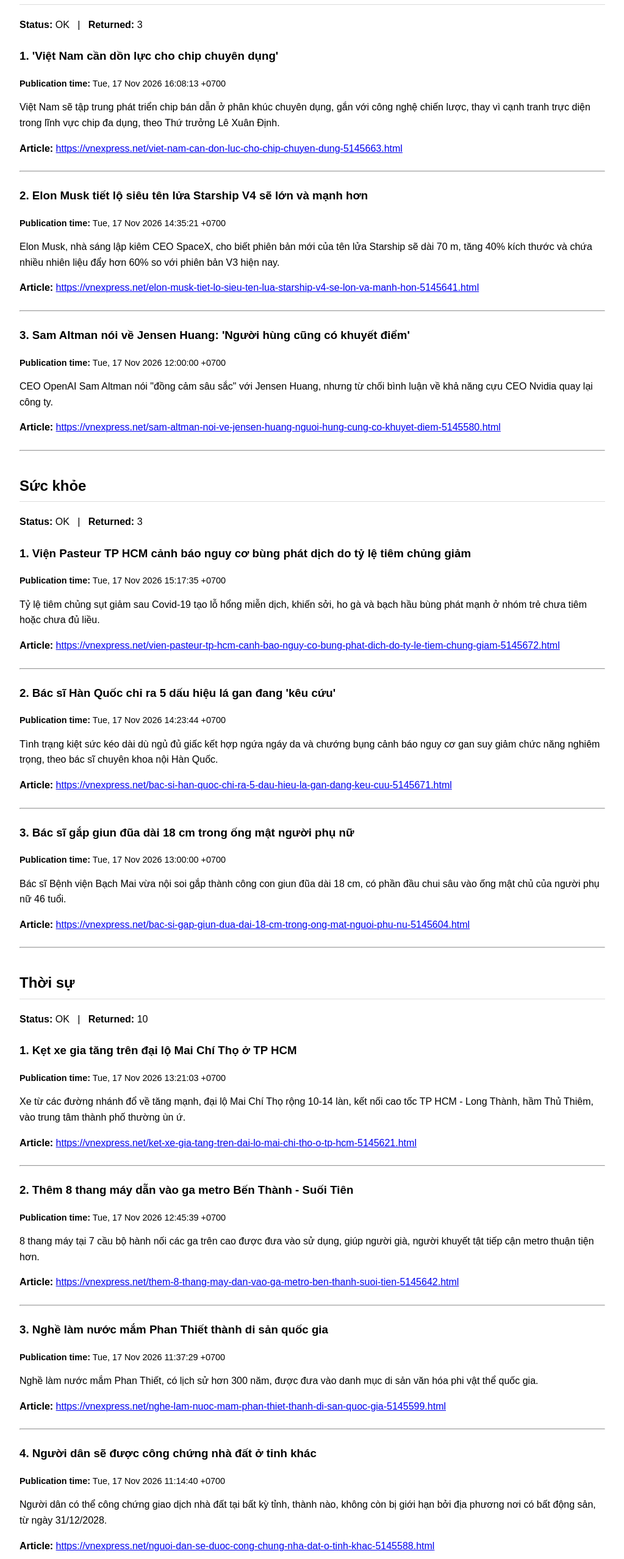
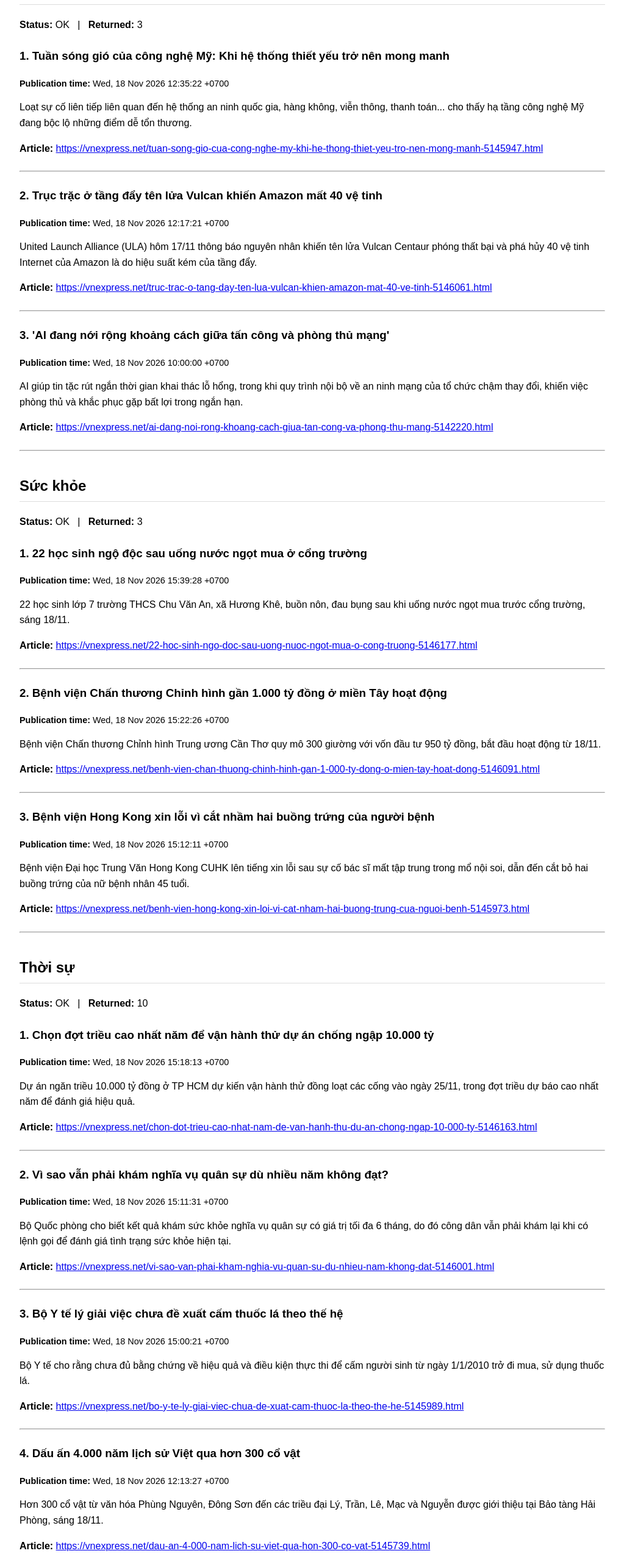
Before and after one commit to Henryta89/vnexpress-rss-briefing, a plain HTML site: page docs/index.html in a window 1280 px wide. Shown: the part 240-2797 px from the top of the page at 61% size, without its empty margins (128-1151 px from the left). Drawn offline with Linux system fonts and the light colour scheme.

Commit message:
chore: refresh VnExpress RSS briefing

```diff
--- a/docs/index.html
+++ b/docs/index.html
@@ -39,126 +39,126 @@ a {
 </head>
 <body>
 <h1>VnExpress RSS Briefing Source</h1>
-<p><strong>Updated:</strong> 2026-11-17 16:43:00 Asia/Ho_Chi_Minh</p>
+<p><strong>Updated:</strong> 2026-11-18 16:04:52 Asia/Ho_Chi_Minh</p>
 <p><strong>Source authority:</strong> VnExpress RSS</p>
 <section><h2>Khoa học công nghệ</h2>
 <p><strong>Status:</strong> OK &nbsp; | &nbsp; <strong>Returned:</strong> 3</p>
 <article>
-<h3>1. &#x27;Việt Nam cần dồn lực cho chip chuyên dụng&#x27;</h3>
-<p class="metadata"><strong>Publication time:</strong> Tue, 17 Nov 2026 16:08:13 +0700</p>
-<p class="description">Việt Nam sẽ tập trung phát triển chip bán dẫn ở phân khúc chuyên dụng, gắn với công nghệ chiến lược, thay vì cạnh tranh trực diện trong lĩnh vực chip đa dụng, theo Thứ trưởng Lê Xuân Định.</p>
-<p><strong>Article:</strong> <a href="https://vnexpress.net/viet-nam-can-don-luc-cho-chip-chuyen-dung-5145663.html">https://vnexpress.net/viet-nam-can-don-luc-cho-chip-chuyen-dung-5145663.html</a></p>
+<h3>1. Tuần sóng gió của công nghệ Mỹ: Khi hệ thống thiết yếu trở nên mong manh</h3>
+<p class="metadata"><strong>Publication time:</strong> Wed, 18 Nov 2026 12:35:22 +0700</p>
+<p class="description">Loạt sự cố liên tiếp liên quan đến hệ thống an ninh quốc gia, hàng không, viễn thông, thanh toán... cho thấy hạ tầng công nghệ Mỹ đang bộc lộ những điểm dễ tổn thương.</p>
+<p><strong>Article:</strong> <a href="https://vnexpress.net/tuan-song-gio-cua-cong-nghe-my-khi-he-thong-thiet-yeu-tro-nen-mong-manh-5145947.html">https://vnexpress.net/tuan-song-gio-cua-cong-nghe-my-khi-he-thong-thiet-yeu-tro-nen-mong-manh-5145947.html</a></p>
 </article>
 <hr>
 <article>
-<h3>2. Elon Musk tiết lộ siêu tên lửa Starship V4 sẽ lớn và mạnh hơn</h3>
-<p class="metadata"><strong>Publication time:</strong> Tue, 17 Nov 2026 14:35:21 +0700</p>
-<p class="description">Elon Musk, nhà sáng lập kiêm CEO SpaceX, cho biết phiên bản mới của tên lửa Starship sẽ dài 70 m, tăng 40% kích thước và chứa nhiều nhiên liệu đẩy hơn 60% so với phiên bản V3 hiện nay.</p>
-<p><strong>Article:</strong> <a href="https://vnexpress.net/elon-musk-tiet-lo-sieu-ten-lua-starship-v4-se-lon-va-manh-hon-5145641.html">https://vnexpress.net/elon-musk-tiet-lo-sieu-ten-lua-starship-v4-se-lon-va-manh-hon-5145641.html</a></p>
+<h3>2. Trục trặc ở tầng đẩy tên lửa Vulcan khiến Amazon mất 40 vệ tinh</h3>
+<p class="metadata"><strong>Publication time:</strong> Wed, 18 Nov 2026 12:17:21 +0700</p>
+<p class="description">United Launch Alliance (ULA) hôm 17/11 thông báo nguyên nhân khiến tên lửa Vulcan Centaur phóng thất bại và phá hủy 40 vệ tinh Internet của Amazon là do hiệu suất kém của tầng đẩy.</p>
+<p><strong>Article:</strong> <a href="https://vnexpress.net/truc-trac-o-tang-day-ten-lua-vulcan-khien-amazon-mat-40-ve-tinh-5146061.html">https://vnexpress.net/truc-trac-o-tang-day-ten-lua-vulcan-khien-amazon-mat-40-ve-tinh-5146061.html</a></p>
 </article>
 <hr>
 <article>
-<h3>3. Sam Altman nói về Jensen Huang: &#x27;Người hùng cũng có khuyết điểm&#x27;</h3>
-<p class="metadata"><strong>Publication time:</strong> Tue, 17 Nov 2026 12:00:00 +0700</p>
-<p class="description">CEO OpenAI Sam Altman nói &quot;đồng cảm sâu sắc&quot; với Jensen Huang, nhưng từ chối bình luận về khả năng cựu CEO Nvidia quay lại công ty.</p>
-<p><strong>Article:</strong> <a href="https://vnexpress.net/sam-altman-noi-ve-jensen-huang-nguoi-hung-cung-co-khuyet-diem-5145580.html">https://vnexpress.net/sam-altman-noi-ve-jensen-huang-nguoi-hung-cung-co-khuyet-diem-5145580.html</a></p>
+<h3>3. &#x27;AI đang nới rộng khoảng cách giữa tấn công và phòng thủ mạng&#x27;</h3>
+<p class="metadata"><strong>Publication time:</strong> Wed, 18 Nov 2026 10:00:00 +0700</p>
+<p class="description">AI giúp tin tặc rút ngắn thời gian khai thác lỗ hổng, trong khi quy trình nội bộ về an ninh mạng của tổ chức chậm thay đổi, khiến việc phòng thủ và khắc phục gặp bất lợi trong ngắn hạn.</p>
+<p><strong>Article:</strong> <a href="https://vnexpress.net/ai-dang-noi-rong-khoang-cach-giua-tan-cong-va-phong-thu-mang-5142220.html">https://vnexpress.net/ai-dang-noi-rong-khoang-cach-giua-tan-cong-va-phong-thu-mang-5142220.html</a></p>
 </article>
 <hr>
 </section>
 <section><h2>Sức khỏe</h2>
 <p><strong>Status:</strong> OK &nbsp; | &nbsp; <strong>Returned:</strong> 3</p>
 <article>
-<h3>1. Viện Pasteur TP HCM cảnh báo nguy cơ bùng phát dịch do tỷ lệ tiêm chủng giảm</h3>
-<p class="metadata"><strong>Publication time:</strong> Tue, 17 Nov 2026 15:17:35 +0700</p>
-<p class="description">Tỷ lệ tiêm chủng sụt giảm sau Covid-19 tạo lỗ hổng miễn dịch, khiến sởi, ho gà và bạch hầu bùng phát mạnh ở nhóm trẻ chưa tiêm hoặc chưa đủ liều.</p>
-<p><strong>Article:</strong> <a href="https://vnexpress.net/vien-pasteur-tp-hcm-canh-bao-nguy-co-bung-phat-dich-do-ty-le-tiem-chung-giam-5145672.html">https://vnexpress.net/vien-pasteur-tp-hcm-canh-bao-nguy-co-bung-phat-dich-do-ty-le-tiem-chung-giam-5145672.html</a></p>
+<h3>1. 22 học sinh ngộ độc sau uống nước ngọt mua ở cổng trường</h3>
+<p class="metadata"><strong>Publication time:</strong> Wed, 18 Nov 2026 15:39:28 +0700</p>
+<p class="description">22 học sinh lớp 7 trường THCS Chu Văn An, xã Hương Khê, buồn nôn, đau bụng sau khi uống nước ngọt mua trước cổng trường, sáng 18/11.</p>
+<p><strong>Article:</strong> <a href="https://vnexpress.net/22-hoc-sinh-ngo-doc-sau-uong-nuoc-ngot-mua-o-cong-truong-5146177.html">https://vnexpress.net/22-hoc-sinh-ngo-doc-sau-uong-nuoc-ngot-mua-o-cong-truong-5146177.html</a></p>
 </article>
 <hr>
 <article>
-<h3>2. Bác sĩ Hàn Quốc chỉ ra 5 dấu hiệu lá gan đang &#x27;kêu cứu&#x27;</h3>
-<p class="metadata"><strong>Publication time:</strong> Tue, 17 Nov 2026 14:23:44 +0700</p>
-<p class="description">Tình trạng kiệt sức kéo dài dù ngủ đủ giấc kết hợp ngứa ngáy da và chướng bụng cảnh báo nguy cơ gan suy giảm chức năng nghiêm trọng, theo bác sĩ chuyên khoa nội Hàn Quốc.</p>
-<p><strong>Article:</strong> <a href="https://vnexpress.net/bac-si-han-quoc-chi-ra-5-dau-hieu-la-gan-dang-keu-cuu-5145671.html">https://vnexpress.net/bac-si-han-quoc-chi-ra-5-dau-hieu-la-gan-dang-keu-cuu-5145671.html</a></p>
+<h3>2. Bệnh viện Chấn thương Chỉnh hình gần 1.000 tỷ đồng ở miền Tây hoạt động</h3>
+<p class="metadata"><strong>Publication time:</strong> Wed, 18 Nov 2026 15:22:26 +0700</p>
+<p class="description">Bệnh viện Chấn thương Chỉnh hình Trung ương Cần Thơ quy mô 300 giường với vốn đầu tư 950 tỷ đồng, bắt đầu hoạt động từ 18/11.</p>
+<p><strong>Article:</strong> <a href="https://vnexpress.net/benh-vien-chan-thuong-chinh-hinh-gan-1-000-ty-dong-o-mien-tay-hoat-dong-5146091.html">https://vnexpress.net/benh-vien-chan-thuong-chinh-hinh-gan-1-000-ty-dong-o-mien-tay-hoat-dong-5146091.html</a></p>
 </article>
 <hr>
 <article>
-<h3>3. Bác sĩ gắp giun đũa dài 18 cm trong ống mật người phụ nữ</h3>
-<p class="metadata"><strong>Publication time:</strong> Tue, 17 Nov 2026 13:00:00 +0700</p>
-<p class="description">Bác sĩ Bệnh viện Bạch Mai vừa nội soi gắp thành công con giun đũa dài 18 cm, có phần đầu chui sâu vào ống mật chủ của người phụ nữ 46 tuổi.</p>
-<p><strong>Article:</strong> <a href="https://vnexpress.net/bac-si-gap-giun-dua-dai-18-cm-trong-ong-mat-nguoi-phu-nu-5145604.html">https://vnexpress.net/bac-si-gap-giun-dua-dai-18-cm-trong-ong-mat-nguoi-phu-nu-5145604.html</a></p>
+<h3>3. Bệnh viện Hong Kong xin lỗi vì cắt nhầm hai buồng trứng của người bệnh</h3>
+<p class="metadata"><strong>Publication time:</strong> Wed, 18 Nov 2026 15:12:11 +0700</p>
+<p class="description">Bệnh viện Đại học Trung Văn Hong Kong CUHK lên tiếng xin lỗi sau sự cố bác sĩ mất tập trung trong mổ nội soi, dẫn đến cắt bỏ hai buồng trứng của nữ bệnh nhân 45 tuổi.</p>
+<p><strong>Article:</strong> <a href="https://vnexpress.net/benh-vien-hong-kong-xin-loi-vi-cat-nham-hai-buong-trung-cua-nguoi-benh-5145973.html">https://vnexpress.net/benh-vien-hong-kong-xin-loi-vi-cat-nham-hai-buong-trung-cua-nguoi-benh-5145973.html</a></p>
 </article>
 <hr>
 </section>
 <section><h2>Thời sự</h2>
 <p><strong>Status:</strong> OK &nbsp; | &nbsp; <strong>Returned:</strong> 10</p>
 <article>
-<h3>1. Kẹt xe gia tăng trên đại lộ Mai Chí Thọ ở TP HCM</h3>
-<p class="metadata"><strong>Publication time:</strong> Tue, 17 Nov 2026 13:21:03 +0700</p>
-<p class="description">Xe từ các đường nhánh đổ về tăng mạnh, đại lộ Mai Chí Thọ rộng 10-14 làn, kết nối cao tốc TP HCM - Long Thành, hầm Thủ Thiêm, vào trung tâm thành phố thường ùn ứ.</p>
-<p><strong>Article:</strong> <a href="https://vnexpress.net/ket-xe-gia-tang-tren-dai-lo-mai-chi-tho-o-tp-hcm-5145621.html">https://vnexpress.net/ket-xe-gia-tang-tren-dai-lo-mai-chi-tho-o-tp-hcm-5145621.html</a></p>
+<h3>1. Chọn đợt triều cao nhất năm để vận hành thử dự án chống ngập 10.000 tỷ</h3>
+<p class="metadata"><strong>Publication time:</strong> Wed, 18 Nov 2026 15:18:13 +0700</p>
+<p class="description">Dự án ngăn triều 10.000 tỷ đồng ở TP HCM dự kiến vận hành thử đồng loạt các cống vào ngày 25/11, trong đợt triều dự báo cao nhất năm để đánh giá hiệu quả.</p>
+<p><strong>Article:</strong> <a href="https://vnexpress.net/chon-dot-trieu-cao-nhat-nam-de-van-hanh-thu-du-an-chong-ngap-10-000-ty-5146163.html">https://vnexpress.net/chon-dot-trieu-cao-nhat-nam-de-van-hanh-thu-du-an-chong-ngap-10-000-ty-5146163.html</a></p>
 </article>
 <hr>
 <article>
-<h3>2. Thêm 8 thang máy dẫn vào ga metro Bến Thành - Suối Tiên</h3>
-<p class="metadata"><strong>Publication time:</strong> Tue, 17 Nov 2026 12:45:39 +0700</p>
-<p class="description">8 thang máy tại 7 cầu bộ hành nối các ga trên cao được đưa vào sử dụng, giúp người già, người khuyết tật tiếp cận metro thuận tiện hơn.</p>
-<p><strong>Article:</strong> <a href="https://vnexpress.net/them-8-thang-may-dan-vao-ga-metro-ben-thanh-suoi-tien-5145642.html">https://vnexpress.net/them-8-thang-may-dan-vao-ga-metro-ben-thanh-suoi-tien-5145642.html</a></p>
+<h3>2. Vì sao vẫn phải khám nghĩa vụ quân sự dù nhiều năm không đạt?</h3>
+<p class="metadata"><strong>Publication time:</strong> Wed, 18 Nov 2026 15:11:31 +0700</p>
+<p class="description">Bộ Quốc phòng cho biết kết quả khám sức khỏe nghĩa vụ quân sự có giá trị tối đa 6 tháng, do đó công dân vẫn phải khám lại khi có lệnh gọi để đánh giá tình trạng sức khỏe hiện tại.</p>
+<p><strong>Article:</strong> <a href="https://vnexpress.net/vi-sao-van-phai-kham-nghia-vu-quan-su-du-nhieu-nam-khong-dat-5146001.html">https://vnexpress.net/vi-sao-van-phai-kham-nghia-vu-quan-su-du-nhieu-nam-khong-dat-5146001.html</a></p>
 </article>
 <hr>
 <article>
-<h3>3. Nghề làm nước mắm Phan Thiết thành di sản quốc gia</h3>
-<p class="metadata"><strong>Publication time:</strong> Tue, 17 Nov 2026 11:37:29 +0700</p>
-<p class="description">Nghề làm nước mắm Phan Thiết, có lịch sử hơn 300 năm, được đưa vào danh mục di sản văn hóa phi vật thể quốc gia.</p>
-<p><strong>Article:</strong> <a href="https://vnexpress.net/nghe-lam-nuoc-mam-phan-thiet-thanh-di-san-quoc-gia-5145599.html">https://vnexpress.net/nghe-lam-nuoc-mam-phan-thiet-thanh-di-san-quoc-gia-5145599.html</a></p>
+<h3>3. Bộ Y tế lý giải việc chưa đề xuất cấm thuốc lá theo thế hệ</h3>
+<p class="metadata"><strong>Publication time:</strong> Wed, 18 Nov 2026 15:00:21 +0700</p>
+<p class="description">Bộ Y tế cho rằng chưa đủ bằng chứng về hiệu quả và điều kiện thực thi để cấm người sinh từ ngày 1/1/2010 trở đi mua, sử dụng thuốc lá.</p>
+<p><strong>Article:</strong> <a href="https://vnexpress.net/bo-y-te-ly-giai-viec-chua-de-xuat-cam-thuoc-la-theo-the-he-5145989.html">https://vnexpress.net/bo-y-te-ly-giai-viec-chua-de-xuat-cam-thuoc-la-theo-the-he-5145989.html</a></p>
 </article>
 <hr>
 <article>
-<h3>4. Người dân sẽ được công chứng nhà đất ở tỉnh khác</h3>
-<p class="metadata"><strong>Publication time:</strong> Tue, 17 Nov 2026 11:14:40 +0700</p>
-<p class="description">Người dân có thể công chứng giao dịch nhà đất tại bất kỳ tỉnh, thành nào, không còn bị giới hạn bởi địa phương nơi có bất động sản, từ ngày 31/12/2028.</p>
-<p><strong>Article:</strong> <a href="https://vnexpress.net/nguoi-dan-se-duoc-cong-chung-nha-dat-o-tinh-khac-5145588.html">https://vnexpress.net/nguoi-dan-se-duoc-cong-chung-nha-dat-o-tinh-khac-5145588.html</a></p>
+<h3>4. Dấu ấn 4.000 năm lịch sử Việt qua hơn 300 cổ vật</h3>
+<p class="metadata"><strong>Publication time:</strong> Wed, 18 Nov 2026 12:13:27 +0700</p>
+<p class="description">Hơn 300 cổ vật từ văn hóa Phùng Nguyên, Đông Sơn đến các triều đại Lý, Trần, Lê, Mạc và Nguyễn được giới thiệu tại Bảo tàng Hải Phòng, sáng 18/11.</p>
+<p><strong>Article:</strong> <a href="https://vnexpress.net/dau-an-4-000-nam-lich-su-viet-qua-hon-300-co-vat-5145739.html">https://vnexpress.net/dau-an-4-000-nam-lich-su-viet-qua-hon-300-co-vat-5145739.html</a></p>
 </article>
 <hr>
 <article>
-<h3>5. Không gian lịch sử tại &#x27;Thủ đô kháng chiến&#x27; Tân Trào</h3>
-<p class="metadata"><strong>Publication time:</strong> Tue, 17 Nov 2026 10:51:08 +0700</p>
-<p class="description">Bảo tàng ATK Tân Trào có không gian trưng bày khoảng 1.300 m, giới thiệu lịch sử và quá trình hoạt động cách mạng tại vùng đất Tân Trào.</p>
-<p><strong>Article:</strong> <a href="https://vnexpress.net/khong-gian-lich-su-tai-thu-do-khang-chien-tan-trao-5145342.html">https://vnexpress.net/khong-gian-lich-su-tai-thu-do-khang-chien-tan-trao-5145342.html</a></p>
+<h3>5. Hà Nội cấm nhiều tuyến phố quanh Hồ Gươm trong 6 ngày</h3>
+<p class="metadata"><strong>Publication time:</strong> Wed, 18 Nov 2026 11:42:59 +0700</p>
+<p class="description">Nhằm phục vụ các hoạt động nhân Ngày Văn hóa Việt Nam, Công an TP Hà Nội sẽ tạm cấm và hạn chế phương tiện trên nhiều tuyến phố trung tâm từ 18/11 đến sáng 23/11.</p>
+<p><strong>Article:</strong> <a href="https://vnexpress.net/ha-noi-cam-nhieu-tuyen-pho-quanh-ho-guom-trong-6-ngay-5146037.html">https://vnexpress.net/ha-noi-cam-nhieu-tuyen-pho-quanh-ho-guom-trong-6-ngay-5146037.html</a></p>
 </article>
 <hr>
 <article>
-<h3>6. Đề xuất con nuôi được biết thông tin về cha mẹ đẻ</h3>
-<p class="metadata"><strong>Publication time:</strong> Tue, 17 Nov 2026 10:38:16 +0700</p>
-<p class="description">Bộ Tư pháp dự kiến bổ sung quy định lưu trữ vĩnh viễn hồ sơ nuôi con nuôi, tạo điều kiện để người được nhận nuôi tìm hiểu thông tin về cha mẹ đẻ.</p>
-<p><strong>Article:</strong> <a href="https://vnexpress.net/de-xuat-con-nuoi-duoc-biet-thong-tin-ve-cha-me-de-5145499.html">https://vnexpress.net/de-xuat-con-nuoi-duoc-biet-thong-tin-ve-cha-me-de-5145499.html</a></p>
+<h3>6. Ba người được cứu khỏi căn hộ chung cư bốc cháy</h3>
+<p class="metadata"><strong>Publication time:</strong> Wed, 18 Nov 2026 11:29:58 +0700</p>
+<p class="description">Một người lớn và hai trẻ em mắc kẹt trong căn hộ tầng 8 chung cư được cảnh sát hướng dẫn thoát ra ngoài khi hỏa hoạn xảy ra, sáng 18/11.</p>
+<p><strong>Article:</strong> <a href="https://vnexpress.net/ba-nguoi-duoc-cuu-khoi-can-ho-chung-cu-boc-chay-5146053.html">https://vnexpress.net/ba-nguoi-duoc-cuu-khoi-can-ho-chung-cu-boc-chay-5146053.html</a></p>
 </article>
 <hr>
 <article>
-<h3>7. Không khí lạnh mạnh tràn xuống miền Bắc từ sáng mai</h3>
-<p class="metadata"><strong>Publication time:</strong> Tue, 17 Nov 2026 10:28:59 +0700</p>
-<p class="description">Không khí lạnh ảnh hưởng đến miền Bắc từ sáng 18/11, sau đó mở rộng xuống Bắc và Trung Trung Bộ gây mưa giông, có nơi mưa lớn.</p>
-<p><strong>Article:</strong> <a href="https://vnexpress.net/khong-khi-lanh-manh-tran-xuong-mien-bac-tu-sang-mai-5145551.html">https://vnexpress.net/khong-khi-lanh-manh-tran-xuong-mien-bac-tu-sang-mai-5145551.html</a></p>
+<h3>7. Miền Bắc mưa từ trưa nay, tối chuyển lạnh</h3>
+<p class="metadata"><strong>Publication time:</strong> Wed, 18 Nov 2026 11:10:20 +0700</p>
+<p class="description">Sáng 18/11, không khí lạnh tràn đến vùng núi, sau đó mở rộng ra toàn miền Bắc và Bắc Trung Bộ, gây mưa giông, nền nhiệt giảm 6-8 độ C so với hôm qua.</p>
+<p><strong>Article:</strong> <a href="https://vnexpress.net/mien-bac-mua-tu-trua-nay-toi-chuyen-lanh-5145991.html">https://vnexpress.net/mien-bac-mua-tu-trua-nay-toi-chuyen-lanh-5145991.html</a></p>
 </article>
 <hr>
 <article>
-<h3>8. Từ 6 triệu đồng vay, gây dựng trại nuôi ba ba, cua đinh tiền tỷ</h3>
-<p class="metadata"><strong>Publication time:</strong> Tue, 17 Nov 2026 06:00:00 +0700</p>
-<p class="description">Từ khoản vay 6 triệu đồng, bà Trương Ánh Nguyệt, 60 tuổi, từng bước phát triển cơ sở chăn nuôi quy mô lớn, đồng thời liên kết 32 hộ dân trong hợp tác xã.</p>
-<p><strong>Article:</strong> <a href="https://vnexpress.net/tu-6-trieu-dong-vay-gay-dung-trai-nuoi-ba-ba-cua-dinh-tien-ty-5145232.html">https://vnexpress.net/tu-6-trieu-dong-vay-gay-dung-trai-nuoi-ba-ba-cua-dinh-tien-ty-5145232.html</a></p>
+<h3>8. TP HCM dự kiến dùng 7 khu đất đổi làm cao tốc kết nối sân bay Long Thành</h3>
+<p class="metadata"><strong>Publication time:</strong> Wed, 18 Nov 2026 07:21:35 +0700</p>
+<p class="description">TP HCM dự kiến dùng 7 khu đất rộng gần 179 ha, trị giá khoảng 35.000 tỷ đồng thuộc các phường Thủ Đức, Sài Gòn, Bến Thành… để thanh toán cho nhà đầu tư cao tốc Long Thành - Hồ Tràm.</p>
+<p><strong>Article:</strong> <a href="https://vnexpress.net/tp-hcm-du-kien-dung-7-khu-dat-doi-lam-cao-toc-ket-noi-san-bay-long-thanh-5145892.html">https://vnexpress.net/tp-hcm-du-kien-dung-7-khu-dat-doi-lam-cao-toc-ket-noi-san-bay-long-thanh-5145892.html</a></p>
 </article>
 <hr>
 <article>
-<h3>9. Nhiều tôm hùm ở vịnh Xuân Đài chết đột ngột</h3>
-<p class="metadata"><strong>Publication time:</strong> Tue, 17 Nov 2026 05:00:00 +0700</p>
-<p class="description">Khoảng 13 tấn tôm hùm của 120 hộ nuôi ở vịnh Xuân Đài chết đột ngột, người dân thu gom bán giá 300.000-600.000 đồng mỗi kg, thấp khoảng một nửa so với tôm sống.</p>
-<p><strong>Article:</strong> <a href="https://vnexpress.net/nhieu-tom-hum-o-vinh-xuan-dai-chet-dot-ngot-5145428.html">https://vnexpress.net/nhieu-tom-hum-o-vinh-xuan-dai-chet-dot-ngot-5145428.html</a></p>
+<h3>9. Các nước hạn chế người trẻ mua thuốc lá thế nào?</h3>
+<p class="metadata"><strong>Publication time:</strong> Wed, 18 Nov 2026 03:00:00 +0700</p>
+<p class="description">Anh cấm bán thuốc lá suốt đời cho người sinh từ năm 2009, trong khi Singapore và Mỹ nâng tuổi tối thiểu được mua thuốc lá lên 21 nhằm hạn chế người trẻ hút thuốc.</p>
+<p><strong>Article:</strong> <a href="https://vnexpress.net/cac-nuoc-han-che-nguoi-tre-mua-thuoc-la-the-nao-5145561.html">https://vnexpress.net/cac-nuoc-han-che-nguoi-tre-mua-thuoc-la-the-nao-5145561.html</a></p>
 </article>
 <hr>
 <article>
-<h3>10. Giải phẫu sai phạm tại tổ hợp chung cư của Mường Thanh</h3>
-<p class="metadata"><strong>Publication time:</strong> Tue, 17 Nov 2026 05:00:00 +0700</p>
-<p class="description">Chỉ được phê duyệt 231 căn hộ trong quy hoạch chung cư CT6 Kiến Hưng, nhưng tập đoàn Mường Thanh đã xây trái phép thành 1.582 căn. Đây chỉ là một trong 12 dự án sai phạm của tập đoàn này tại Hà Nội.</p>
-<p><strong>Article:</strong> <a href="https://vnexpress.net/giai-phau-sai-pham-tai-to-hop-chung-cu-cua-muong-thanh-5143404.html">https://vnexpress.net/giai-phau-sai-pham-tai-to-hop-chung-cu-cua-muong-thanh-5143404.html</a></p>
+<h3>10. Di dời cư dân 135 căn hộ và nhà thấp tầng tại CT6 Kiến Hưng</h3>
+<p class="metadata"><strong>Publication time:</strong> Wed, 18 Nov 2026 00:00:00 +0700</p>
+<p class="description">Hà Nội yêu cầu di dời cư dân khỏi 125 căn hộ tại khối đế ba tòa chung cư CT6 Kiến Hưng để hoàn trả hoặc chuyển đổi công năng; phá dỡ 10 nhà thấp tầng xây dựng sai quy hoạch.</p>
+<p><strong>Article:</strong> <a href="https://vnexpress.net/di-doi-cu-dan-135-can-ho-va-nha-thap-tang-tai-ct6-kien-hung-5145855.html">https://vnexpress.net/di-doi-cu-dan-135-can-ho-va-nha-thap-tang-tai-ct6-kien-hung-5145855.html</a></p>
 </article>
 <hr>
 </section>
```
